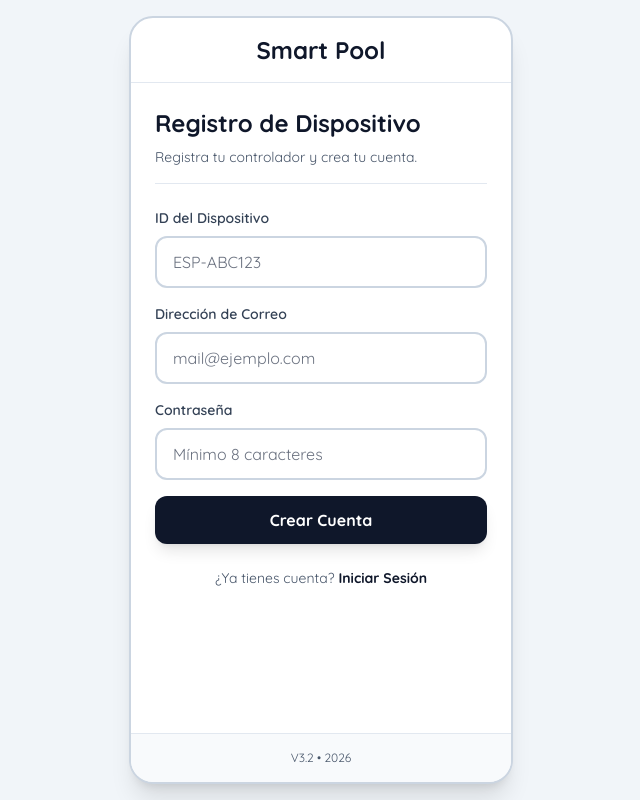
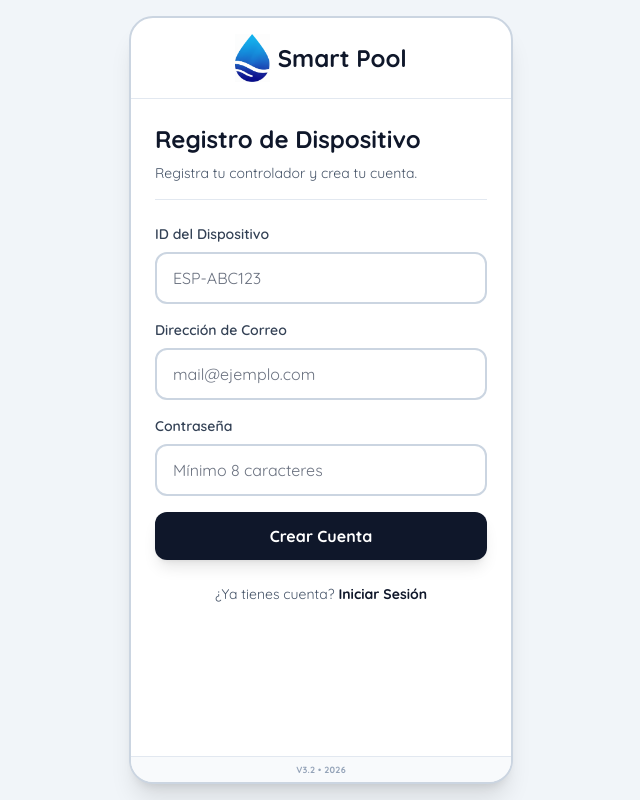
Before and after one commit to Garcia-Javier-Alejandro/smart-pool-controller, a website: page auth/index.html in a window 1280 px wide. Shown: the whole page, without its empty margins (319-959 px from the left). Drawn offline with nearby package versions, Linux system fonts and the light colour scheme.

Commit message:
Fix logo path in auth header and match footer style to dashboard

```diff
--- a/auth/app.js
+++ b/auth/app.js
@@ -71,7 +71,7 @@ function clearValidationErrors(formType) {
 }
 
 function showValidationError(fieldId) {
-    document.getElementById(fieldId + 'Error').classList.remove('hidden');
+    document.getElementById(fieldId + 'Error')?.classList.remove('hidden');
 }
 
 function copyToClipboard(elementId) {
--- a/auth/index.html
+++ b/auth/index.html
@@ -28,7 +28,7 @@
         <header class="px-6 py-4 border-b border-slate-200">
             <div class="flex items-center justify-center gap-3">
                 <h1 class="text-2xl font-black text-slate-900 flex items-center gap-2">
-                    <img src="logo.png" alt="Logo" class="h-8" onerror="this.style.display='none'">
+                    <img src="/logo.png" alt="Logo" class="h-12" onerror="this.style.display='none'">
                     <span>Smart Pool</span>
                 </h1>
             </div>
@@ -173,8 +173,8 @@
         </div>
 
         <!-- Footer -->
-        <footer class="bg-slate-50 border-t border-slate-200 px-6 py-4 text-center text-xs text-slate-600">
-            <p>V3.2 • 2026</p>
+        <footer class="pb-1.5 pt-1.5 text-center border-t border-slate-200 mt-auto bg-slate-50">
+            <p class="text-[9px] font-bold text-slate-400 uppercase tracking-wide">V3.2 • 2026</p>
         </footer>
 
     </main>
```
